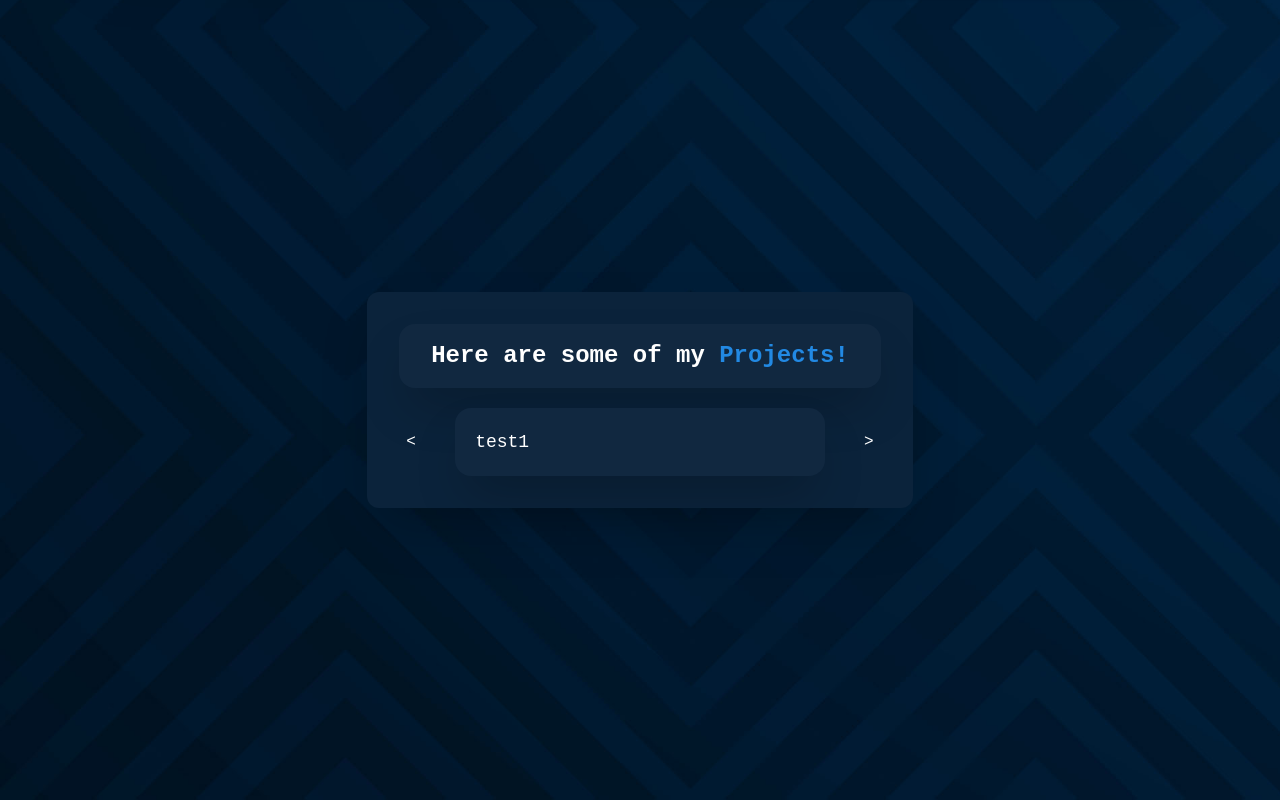
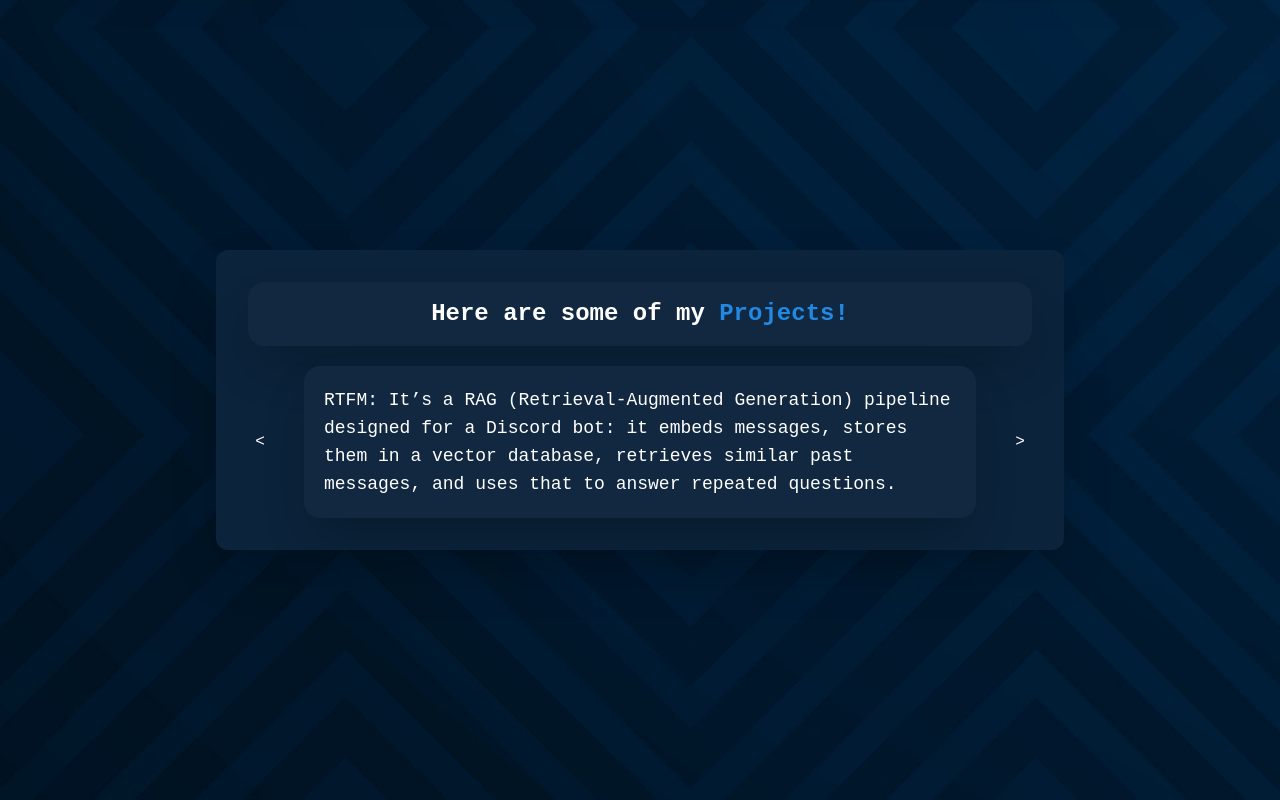
Before and after one commit to michaelnkr808/personal-website, a React (Vite) app: page / in a window 1280 px wide. Shown: the part 2008-2808 px from the top of the page. Built offline with nearby package versions, Linux system fonts and the light colour scheme.

Commit message:
Begin adding project description

```diff
--- a/src/components/Projects.tsx
+++ b/src/components/Projects.tsx
@@ -9,7 +9,7 @@ export default function Projects(){
     }
 
     const projects: Project[ ]= [
-        {name: "project1", description: "test1"},
+        {name: "RTFM", description: "RTFM: It’s a RAG (Retrieval-Augmented Generation) pipeline designed for a Discord bot: it embeds messages, stores them in a vector database, retrieves similar past messages, and uses that to answer repeated questions."},
         {name: "project2", description: "test2"},
         {name: "project3", description: "test3"},
     ]
@@ -28,11 +28,11 @@ export default function Projects(){
             <div data-aos="zoom-in" className="bg-[#0b233b] p-8 rounded-xl flex flex-col shadow-2xl ">
                 <h2 className="flex text-lg md:text-2xl font-bold text-center bg-[#112840] mb-5 rounded-2xl h-15 justify-center items-center shadow-2xl p-8">Here are some of my <span className="text-[#2289e3]">&nbsp;Projects!</span></h2>
                     <div className="flex justify-evenly gap-8">
-                        <button onClick={nextButton} className="backButton cursor-pointer hover:text-2xl transition-all duration-200 ease-in-out w-6 h-">&lt;</button>
-                        <div className="flex justify-start text-lg text-left bg-[#112840] rounded-2xl p-5 hidden md:flex shadow-2xl flex-1 max-w-2xl w-10">
+                        <button onClick={nextButton} className="nextButton cursor-pointer hover:text-2xl transition-all duration-200 ease-in-out w-6 h-">&lt;</button>
+                        <div key={i} className="flex justify-start text-lg text-left bg-[#112840] rounded-2xl p-5 shadow-2xl flex-1 max-w-2xl">
                             {projects[i].description}
                             </div>
-                        <button onClick={backButton} className="nextButton cursor-pointer hover:text-2xl transition-all duration-200 ease-in-out w-6 h-">&gt;</button>
+                        <button onClick={backButton} className="backButton cursor-pointer hover:text-2xl transition-all duration-200 ease-in-out w-6 h-">&gt;</button>
                     </div>
                     <div>
                     </div>
--- a/src/index.css
+++ b/src/index.css
@@ -49,3 +49,17 @@
         transform:rotateY(180deg);
     }
 }
+
+@keyframes fade-in{
+    from{
+        opacity: 0;
+        transform: translateX(20px);
+    }
+    to {
+        opacity: 1;
+        transform: translateX(0);
+    }
+}
+    .animate-fade-in{
+        animation: fade-in 0.4s ease-out;
+    }
```
